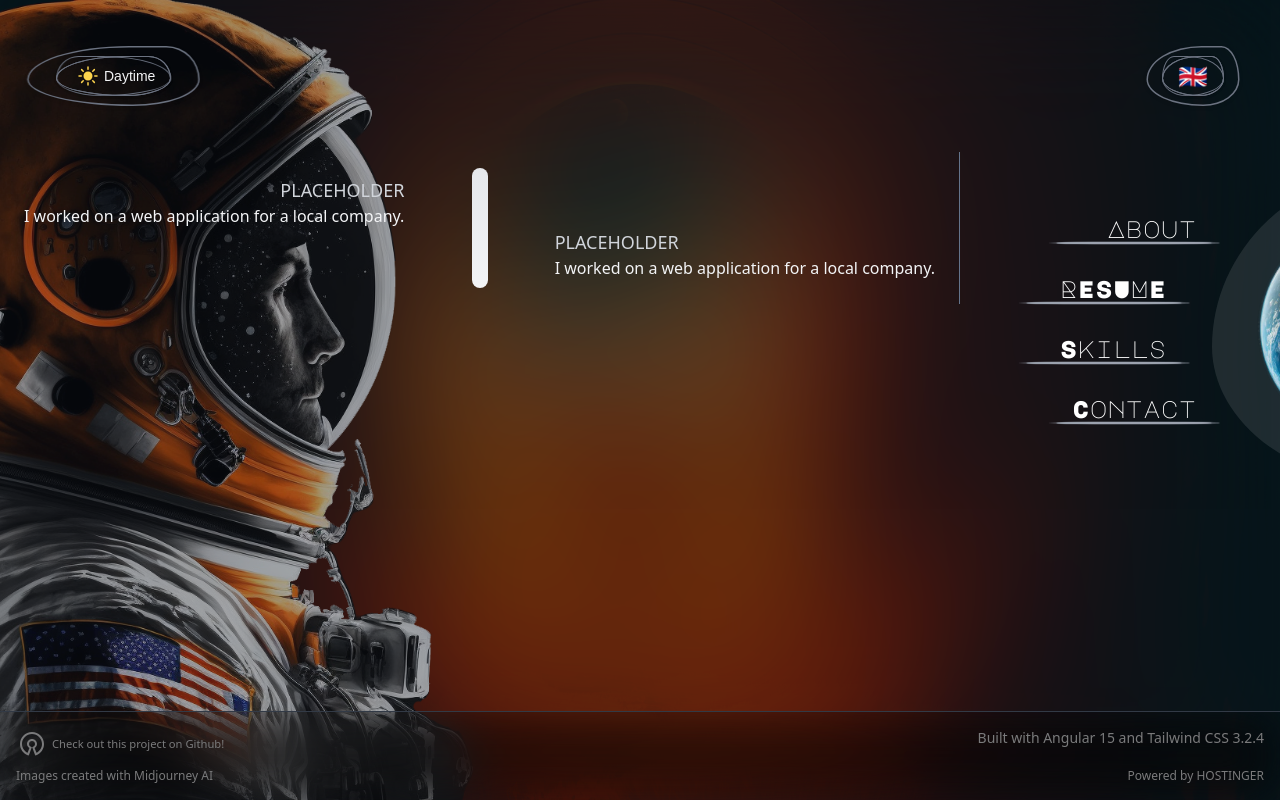
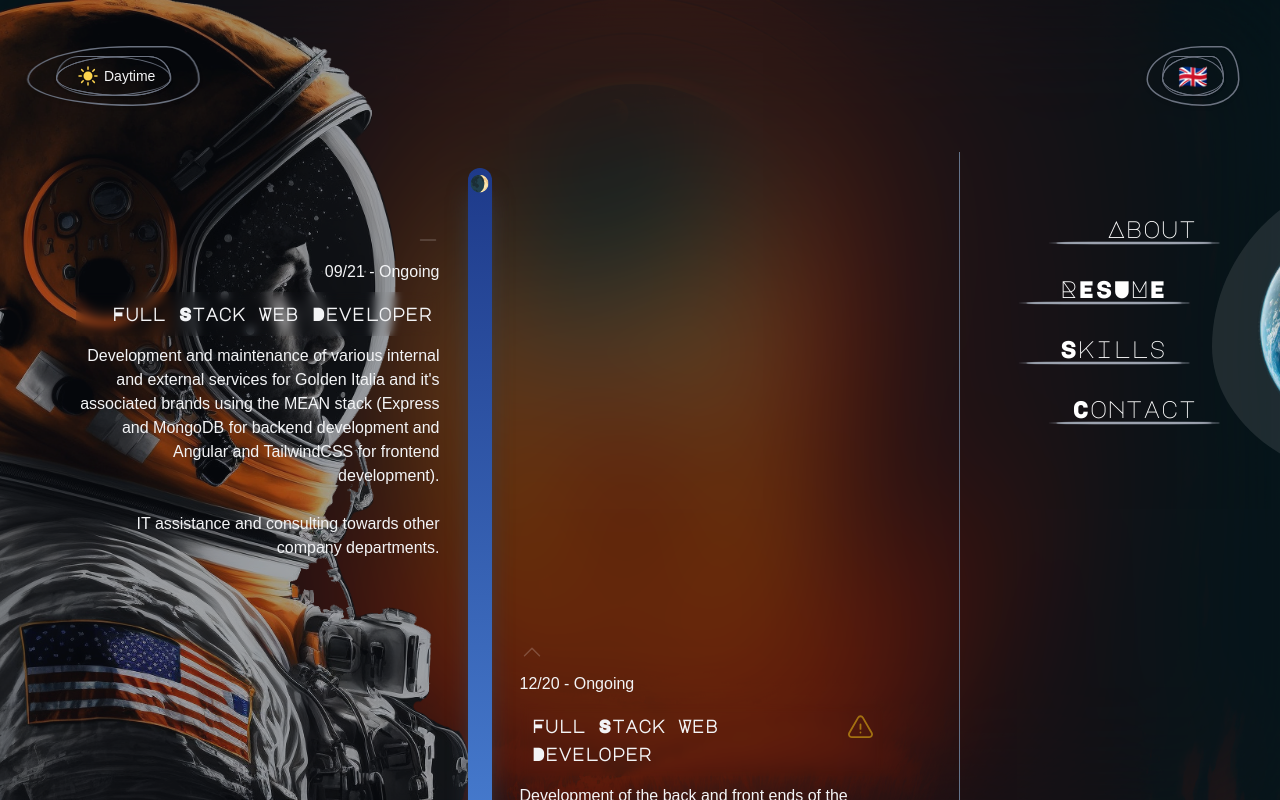
Before and after one commit to StefanoVe/portfolio, an Angular app: page /resume in a window 1280 px wide. Shown: the top 800 px of the page. Built offline with nearby package versions, Linux system fonts and the light colour scheme; a web font is replaced by a local one; what tailwindcss-dotted-background would draw is missing.

Commit message:
changes to "resume"

```diff
--- a/src/app/app.component.html
+++ b/src/app/app.component.html
@@ -51,7 +51,7 @@
               w-full
               xl:w-9/12
               border-r border-colors
-              mt-10
+              my-10
               xl:mt-0
               p-4
             "
--- a/src/app/app.component.scss
+++ b/src/app/app.component.scss
@@ -1,5 +1,5 @@
 .footer {
-    @apply p-4 w-full border-t backdrop-blur-xl hidden md:block dark:brightness-50 text-gray-100 absolute bottom-0;
+    @apply p-4 w-full  border-t backdrop-blur-xl hidden md:block dark:brightness-50 text-gray-100   ;
 
     & .footer-header {
         @apply text-xs lg:text-sm;
--- a/src/app/pages/containers/resume/resume.component.html
+++ b/src/app/pages/containers/resume/resume.component.html
@@ -1,17 +1,96 @@
-<div class="center h-full relative">
-  <div class="p-2 w-full">
+<div class="center h-full relative font-syne">
+  <div class="p-5 w-full">
     <div
       class="event"
-      *ngFor="let event of events; let i = index"
+      *ngFor="let event of events(); let i = index"
       [ngClass]="i % 2 === 0 ? 'event-left' : 'event-right'"
     >
       <div class="event-content">
-        <h4>{{ event.title }}</h4>
+        <div
+          class="flex"
+          [ngClass]="i % 2 === 0 ? 'flex-row-reverse' : 'flex-row'"
+        >
+          <svg
+            xmlns="http://www.w3.org/2000/svg"
+            fill="none"
+            viewBox="0 0 24 24"
+            stroke-width="1.5"
+            stroke="currentColor"
+            class="w-6 h-6 text-white/20"
+          >
+            <path
+              stroke-linecap="round"
+              stroke-linejoin="round"
+              [attr.d]="i > 0 ? 'M4.5 15.75l7.5-7.5 7.5 7.5' : 'M19.5 12h-15'"
+            />
+          </svg>
+        </div>
         <p>
-          {{ event.description }}
+          {{ event.dates.from | date: "MM/yy" }} -
+          {{
+            isToday(event.dates.to)
+              ? stillHereTxt()
+              : (event.dates.to | date: "MM/yy")
+          }}
         </p>
+
+        <h4 [ngClass]="i % 2 === 0 ? 'flex-row' : 'flex-row-reverse'">
+          <svg
+            *ngIf="event.isSideProject"
+            xmlns="http://www.w3.org/2000/svg"
+            fill="none"
+            viewBox="0 0 24 24"
+            stroke-width="1.5"
+            stroke="currentColor"
+            class="w-8 h-8 text-yellow-400 animate-pulse"
+          >
+            <path
+              stroke-linecap="round"
+              stroke-linejoin="round"
+              d="M12 9v3.75m-9.303 3.376c-.866 1.5.217 3.374 1.948 3.374h14.71c1.73 0 2.813-1.874 1.948-3.374L13.949 3.378c-.866-1.5-3.032-1.5-3.898 0L2.697 16.126zM12 15.75h.007v.008H12v-.008z"
+            />
+          </svg>
+
+          <div class="my-auto w-full">
+            {{ event.title }}
+          </div>
+        </h4>
+        <p [innerHTML]="event.description"></p>
       </div>
     </div>
   </div>
-  <div class="timeline absolute"></div>
+  <div class="absolute h-full">
+    <div class="absolute left-0 right-0 top-1">
+      <span
+        class="
+          opacity-0
+          dark:opacity-100
+          smooth
+          pointer-events-none
+          absolute
+          left-0
+          right-0
+        "
+        >🌒</span
+      >
+      <span
+        class="
+          opacity-100
+          dark:opacity-0
+          dark:-translate-y-5
+          smooth
+          absolute
+          left-0
+          right-0
+        "
+        >🔆</span
+      >
+    </div>
+
+    <div class="absolute bottom-[5.8rem] left-0 right-2">☁️</div>
+    <div class="absolute bottom-[5.5rem] left-2 right-0">☁️</div>
+    <div class="absolute bottom-20 left-0 right-1">☁️</div>
+    <div class="timeline"></div>
+    <div class="absolute left-0 right-0 bottom-1 -rotate-45">🚀</div>
+  </div>
 </div>
--- a/src/app/pages/containers/resume/resume.component.scss
+++ b/src/app/pages/containers/resume/resume.component.scss
@@ -1,19 +1,23 @@
 .timeline {
-    @apply p-2 bg-gradient-to-t from-gray-100 to-gray-200 h-full w-4 rounded-xl;
+    @apply w-4 p-3 bg-gradient-to-t from-blue-400 to-blue-900 h-full rounded-xl shadow-xl  shadow-gray-700 ;
 }
 
 
 .event {
-    @apply  flex w-full;
-
-
+    @apply  flex  ;
 }
 
 .event-content
 {
+@apply p-10 space-y-2 w-1/2;
 
     & > h4 {
-        @apply text-gray-300 text-lg uppercase font-medium;
+        @apply  text-lg font-bold p-2 backdrop-blur-sm  font-mono-display flex space-x-1 ;
+    }
+
+    & > p {
+
+        @apply  font-medium ;
     }
 
 }
--- a/src/app/pages/containers/resume/resume.component.ts
+++ b/src/app/pages/containers/resume/resume.component.ts
@@ -6,22 +6,74 @@ import { LanguageService } from 'src/app/services/language.service';
   styleUrls: ['./resume.component.scss'],
 })
 export class ResumeComponent {
-  public events: {
+  constructor(private _lang: LanguageService) {}
+
+  public events(): {
     title: string;
     dates: { from: Date; to: Date };
     description: string;
-  }[] = [
+    isSideProject?: boolean;
+  }[] {
+    return [
       {
-      title: 'PLACEHOLDER',
-      dates: { from: new Date('2019-05-01'), to: new Date('2019-07-01') },
-      description: 'I worked on a web application for a local company.',
+        title: this._lang._languageSensitiveText({
+          en: 'Full Stack Web Developer',
+          it: 'Sviluppatore Web full stack',
+        }),
+        dates: { from: new Date('2021-09-20'), to: new Date() },
+        description: this._lang._languageSensitiveText({
+          it: `Sviluppo e mantenimento di vari servizi interni ed esterni per Golden Italia ed i brand ad essa collegati,
+          Utilizzando la MEAN stack (Express e MongoDB per lo sviluppo del backend e Angular e TailwindCSS per lo sviluppo del frontend).
+          <br /><br />
+          Assistenza e consulenza informatica verso gli altri reparti dell'azienda.`,
+          en: `Development and maintenance of various internal and external services for Golden Italia and it's associated brands using the MEAN stack (Express and MongoDB for backend development and Angular and TailwindCSS for frontend development).
+          <br /><br />
+          IT assistance and consulting towards other company departments.`,
+        }),
       },
       {
-      title: 'PLACEHOLDER',
+        isSideProject: true,
+        title: this._lang._languageSensitiveText({
+          en: 'Full Stack Web Developer',
+          it: 'Sviluppatore Web full stack',
+        }),
+        dates: { from: new Date('2020-12-01'), to: new Date() },
+        description: this._lang._languageSensitiveText({
+          it: `Sviluppo di back-end e front-end del sito Web di Legione Etruria ASD, usando vanilla JS e l'API Developer di Wix`,
+          en: `Development of the back and front ends of the Legione Etruria ASD Web site, using vanilla JS and the Wix Developer API`,
+        }),
+      },
+      {
+        title: this._lang._languageSensitiveText({
+          en: 'Internship as a C# developer',
+          it: 'Stage come sviluppatore full-stack',
+        }),
         dates: { from: new Date('2019-05-01'), to: new Date('2019-07-01') },
-      description: 'I worked on a web application for a local company.',
+        description: this._lang._languageSensitiveText({
+          it: `stage nel quale è stata sviluppata un'app per iOS e Android per la gestione di alcune attività interne all'Azienda.
+          L'applicazione è stata sviluppata utilizzando Xamarin.
+          durante il periodo di stage mi è stato incaricato di sviluppare il back-end dell'applicazione`,
+          en: `Internship in which an app for iOS and Android was developed for the management of some internal activities of the Company, using Xamarin. during the internship I was in charge of developing the back-end of the application`,
+        }),
       },
     ];
+  }
 
-  constructor(private _lang: LanguageService) {}
+  public isToday(date: Date): boolean {
+    return date.toDateString() === new Date().toDateString();
   }
+
+  public stillHereTxt() {
+    return this._lang._languageSensitiveText({
+      en: 'Ongoing',
+      it: 'Oggi',
+    });
+  }
+
+  public sideProjectTxt() {
+    return this._lang._languageSensitiveText({
+      en: 'Side project',
+      it: 'Progetto personale',
+    });
+  }
+}
--- a/src/app/shared/components/wallpaper/wallpaper.component.html
+++ b/src/app/shared/components/wallpaper/wallpaper.component.html
@@ -29,8 +29,8 @@
     -z-10
     object-cover
     smooth
-    brightness-90
     xl:object-left-top
+    brightness-[85%]
   "
   src="/assets/AI/wp-lm-3.webp"
 />
```
Lines whose indentation alone changed are shown as unchanged.
